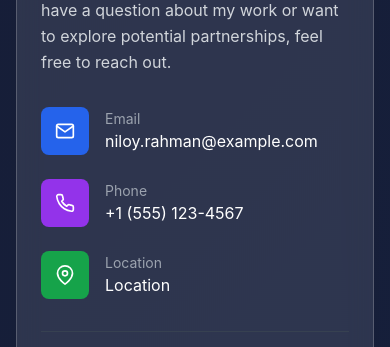
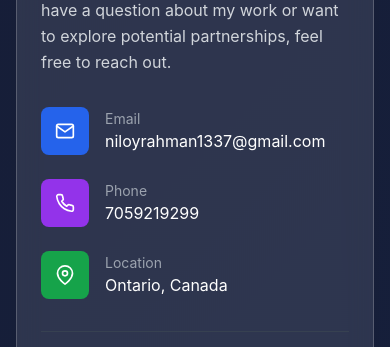
Before and after one commit to niloy37/portfolio, a Next.js app: page / in a window 390 px wide. Shown: the part 10140-10487 px from the top of the page. Built offline with nearby package versions, Linux system fonts and the light colour scheme.

Commit message:
Update email, phone, and location in personal info

```diff
--- a/data/personal.ts
+++ b/data/personal.ts
@@ -2,16 +2,16 @@ export const personalInfo = {
   name: "Niloy Rahman",
   title: "MSc Computational Sciences",
   subtitle: "AI & Deep Learning Specialist",
-  email: "niloy.rahman@example.com", // Update with your actual email
-  phone: "+1 (555) 123-4567", // Update with your actual phone
-  location: "Location", // Update with your location
+  email: "niloyrahman1337@gmail.com", // Update with your actual email
+  phone: "7059219299", // Update with your actual phone
+  location: "Ontario, Canada", // Update with your location
   bio: "Passionate MSc student in Computational Sciences with deep expertise in Natural Language Processing, Retrieval-Augmented Generation (RAG), and deep learning. Specialized in hyperparameter tuning and model optimization to push the boundaries of AI performance.",
   resume: "/assets/resume.pdf",
 
   social: {
     github: "https://github.com/niloy37",
     linkedin: "https://www.linkedin.com/in/niloy18/", // Update with your actual LinkedIn
-    email: "mailto:niloy.rahman@example.com", // Update with your actual email
+    email: "mailto:niloyrahman1337@gmail.com", // Update with your actual email
     twitter: "https://twitter.com/niloy37", // Optional - add if you have one
   },
 
```
